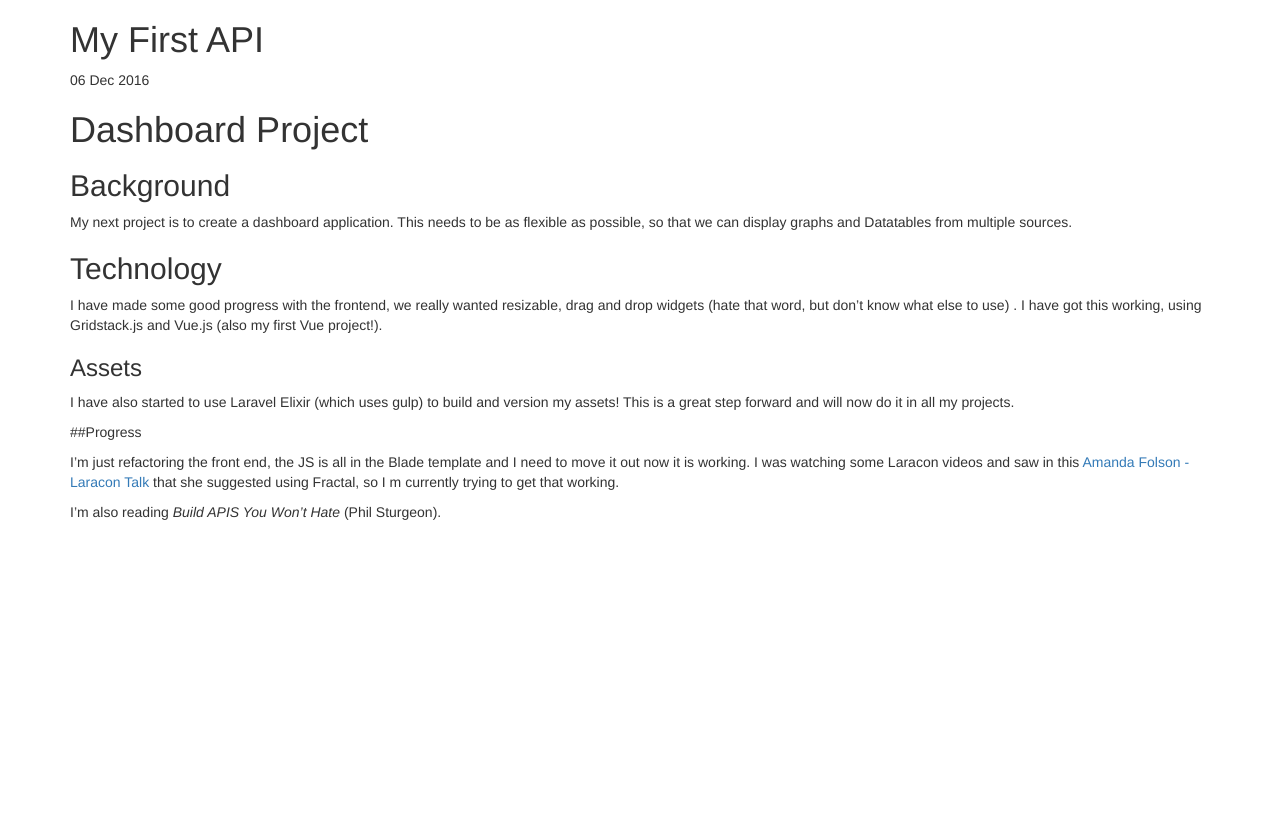
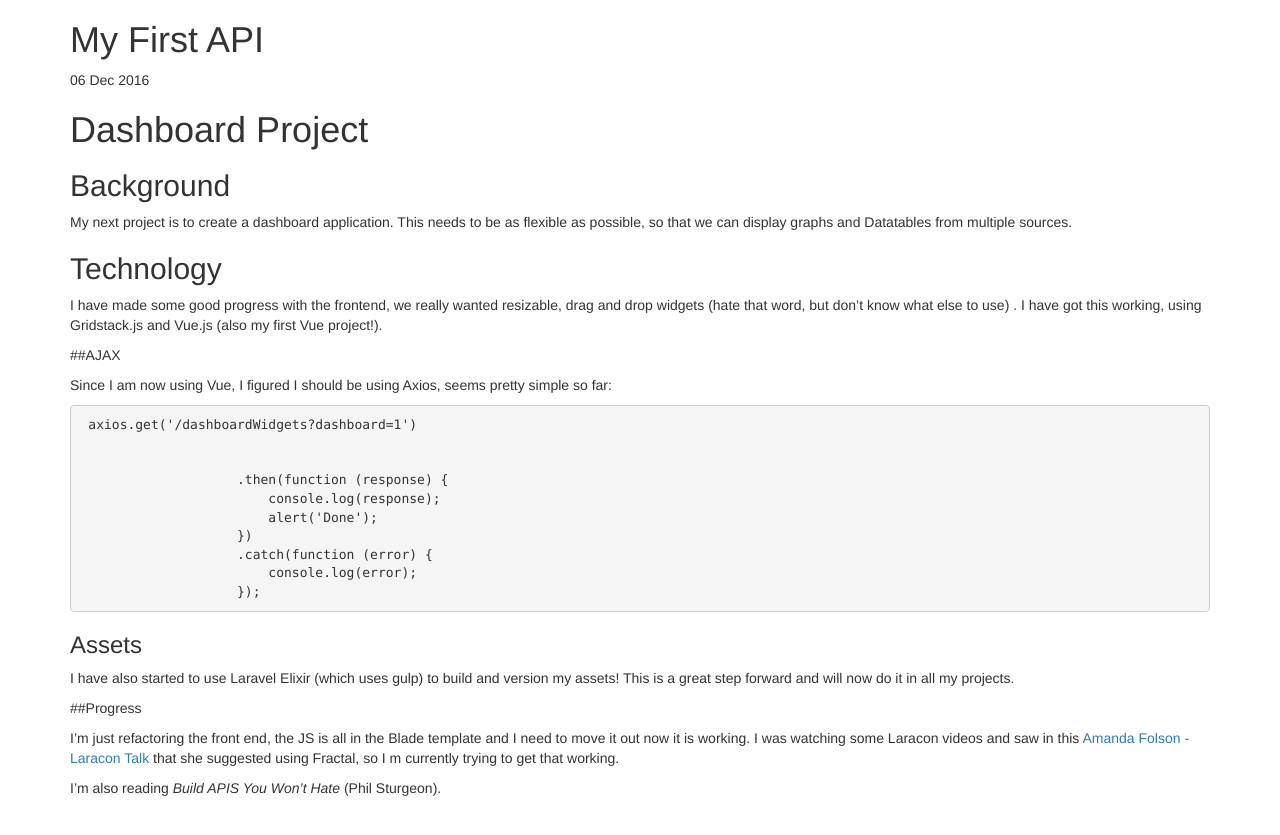
Before and after one commit to ArtisanTinkerer/ArtisanTinkerer.github.io, a Jekyll site: the page built from _posts/2016-12-06-My-First-API.md, in a window 1280 px wide. Shown: the top 835 px of the page. Built offline with Jekyll 4.4.1, drawn with Linux system fonts in a browser that asks for light colours.

Commit message:
Update 2016-12-06-My-First-API.md

````diff
--- a/_posts/2016-12-06-My-First-API.md
+++ b/_posts/2016-12-06-My-First-API.md
@@ -16,9 +16,25 @@ My next project is to create a dashboard application. This needs to be as flexib
 I have made some good progress with the frontend, we really wanted resizable, drag and drop widgets (hate that word, but don't know what else to use)
 . I have got this working, using Gridstack.js and Vue.js (also my first Vue project!).
 
+##AJAX
+
+Since I am now using Vue, I figured I should be using Axios, seems pretty simple so far:
+```
+ axios.get('/dashboardWidgets?dashboard=1')
+
+
+                    .then(function (response) {
+                        console.log(response);
+                        alert('Done');
+                    })
+                    .catch(function (error) {
+                        console.log(error);
+                    });
+```
+
+
 ### Assets
 I have also started to use Laravel Elixir (which uses gulp) to build and version my assets! This is a great step forward and will now do it in all my projects.
-
 
 
 ##Progress
````
